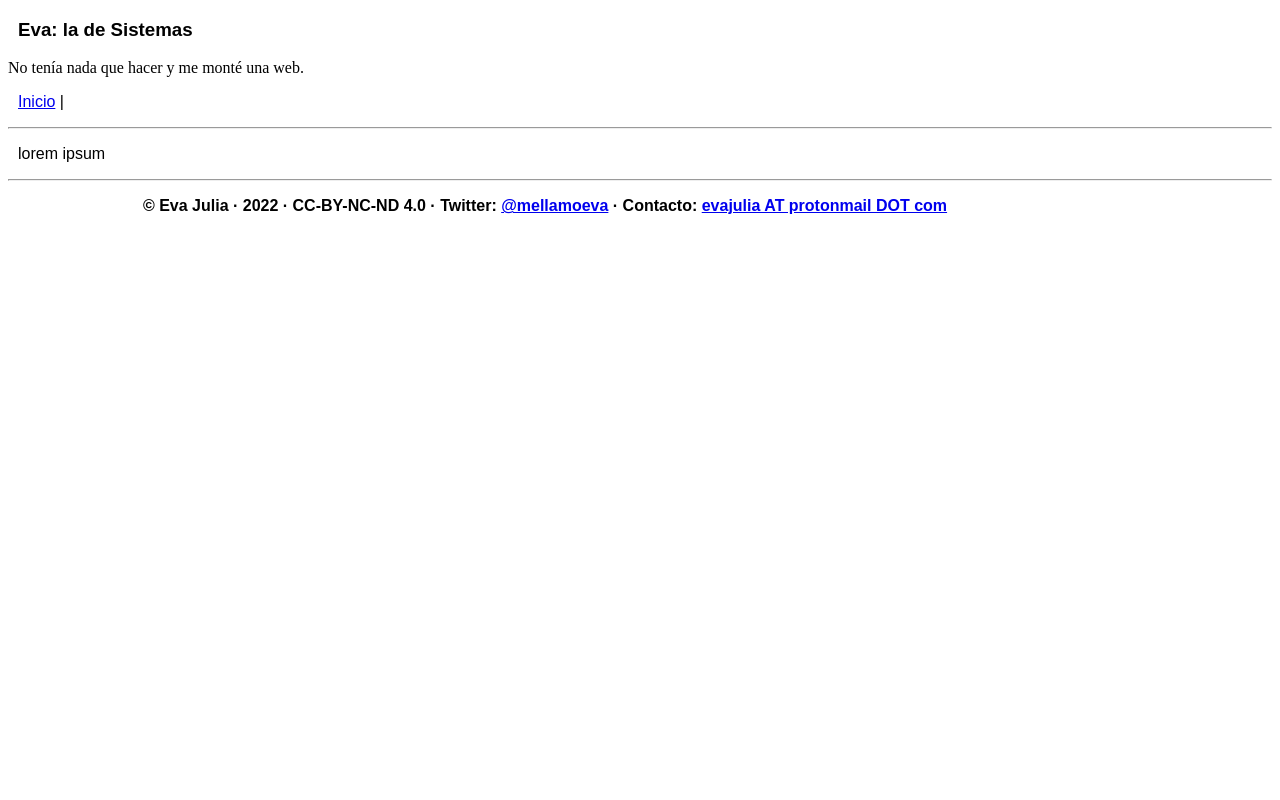
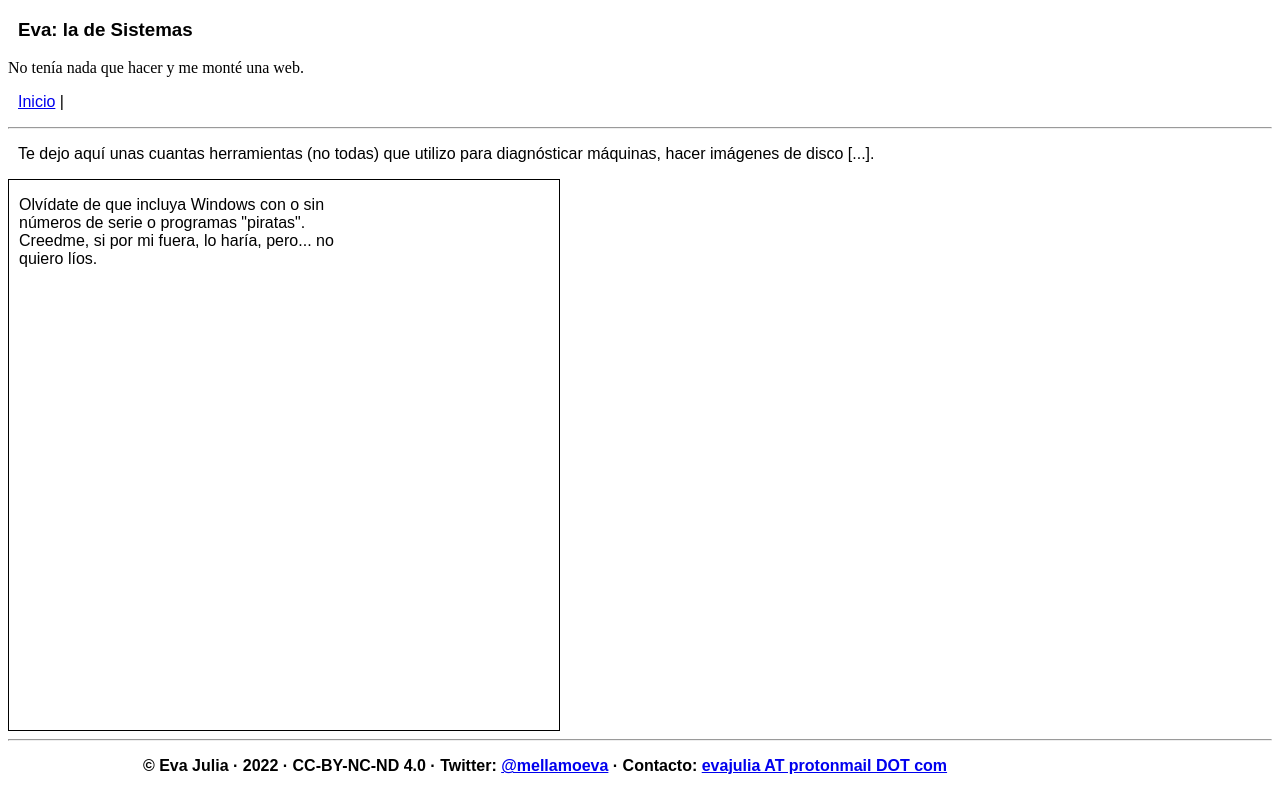
Before and after one commit to Julia-ASIR/maiguebpeich, a plain HTML site: page etc/paginas/descargas.html in a window 1280 px wide. Drawn offline with Linux system fonts and the light colour scheme.

Commit message:
Update descargas.html

```diff
--- a/etc/paginas/descargas.html
+++ b/etc/paginas/descargas.html
@@ -23,8 +23,15 @@
 	<!--FIN ENCABEZADO-->
 
 	<p>
-		lorem ipsum
+		Te dejo aquí unas cuantas herramientas (no todas) que utilizo para diagnósticar máquinas, hacer imágenes de disco [...].
 	</p>
+
+	<div id="descargasadvertencia">
+		<p>
+			Olvídate de que incluya Windows con o sin números de serie o programas "piratas".<br>
+			Creedme, si por mi fuera, lo haría, pero... no quiero líos.
+		</p>
+	</div>
 
 	<!--inicio pie-->
 	<hr>
```
